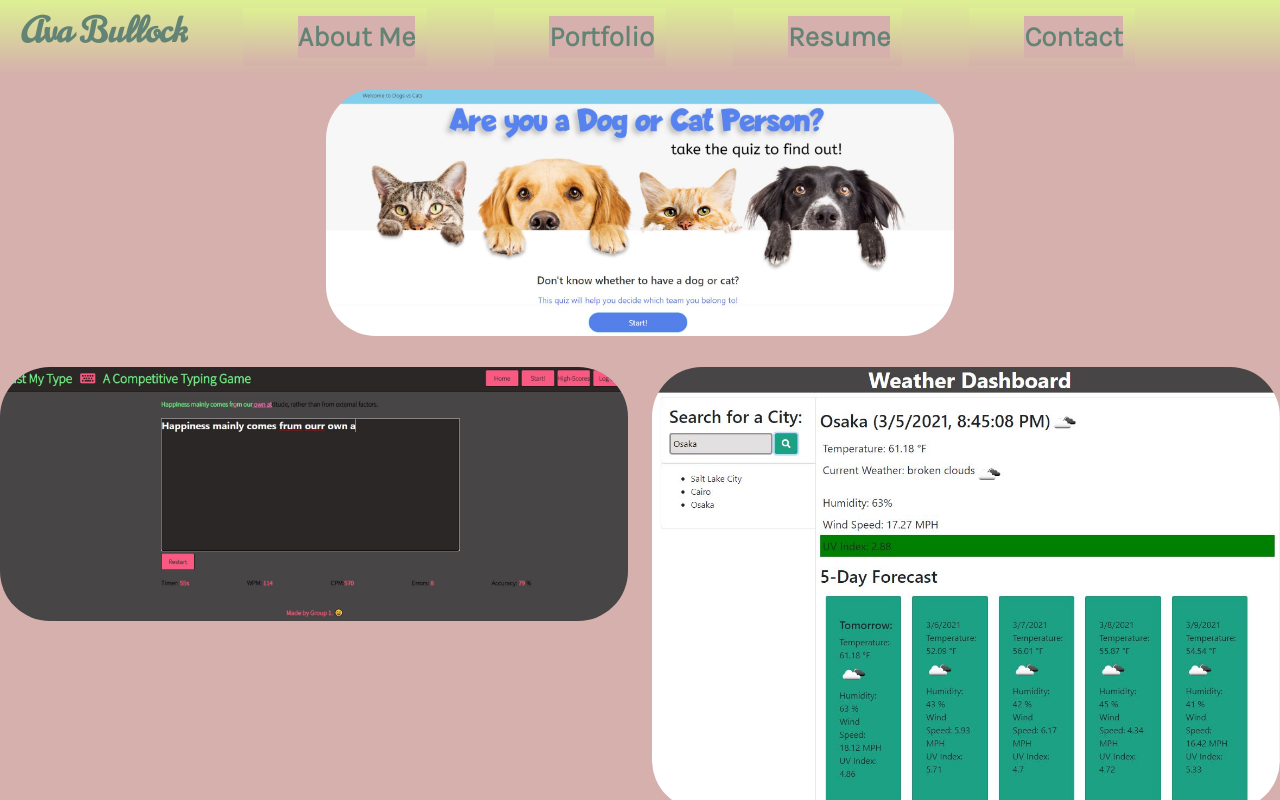
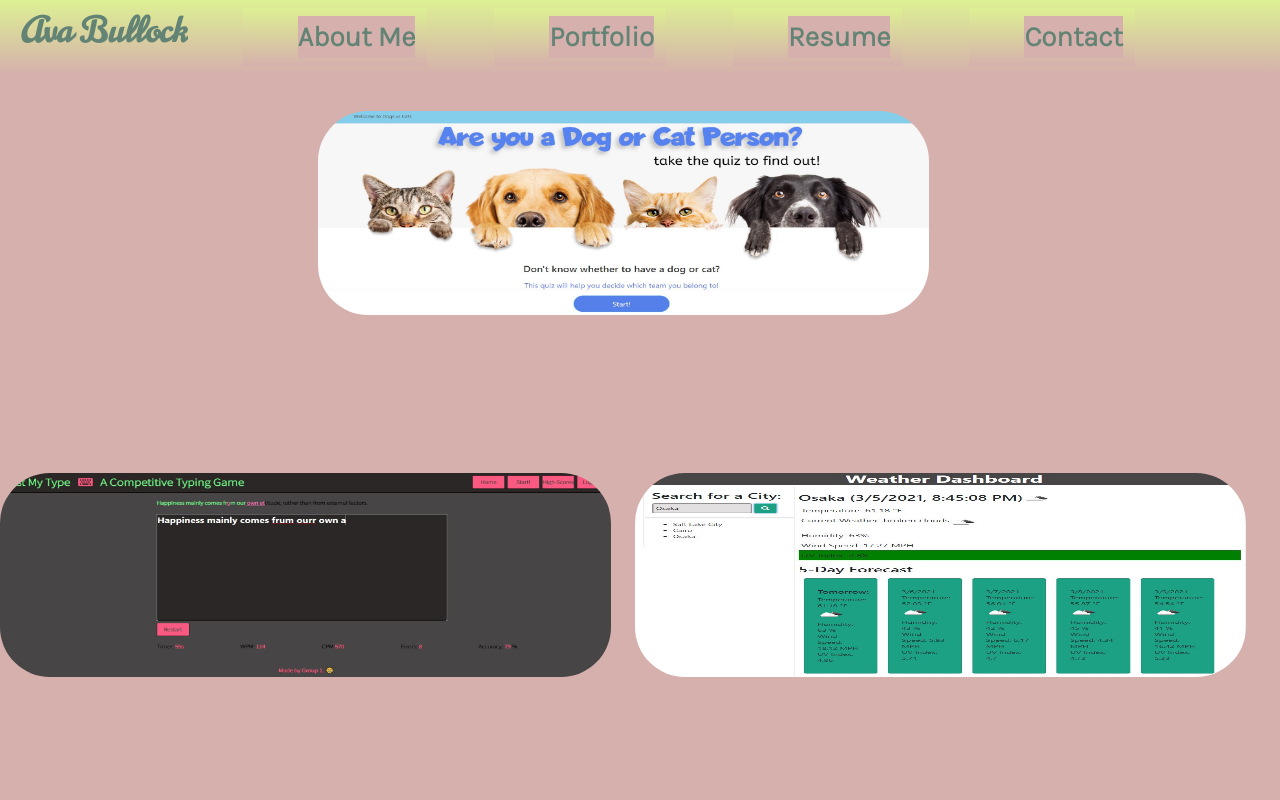
Before and after one commit to avamariee/portfolio-REACT, a React (Create React App) app: page / in a window 1280 px wide. Both pictures are taken after a click on the link "Portfolio". Shown: the top 800 px of the page. Built offline with nearby package versions, Linux system fonts and the light colour scheme.

Commit message:
styled images using bulma

```diff
--- a/src/assets/styles.css
+++ b/src/assets/styles.css
@@ -84,11 +84,26 @@ img {
 /* end about stylings */
 
 /* projects stylings */
-/*
-.images {
-    height: 700px;
-    width: 700px;
-    overflow: hidden;
-} */
+
+
+.images img {
+    display: flex;
+    flex-wrap: wrap;
+    flex: 1;
+    justify-content: space-around;
+    background-position: cover;
+    margin-right: 10px;
+}
+
+.images > div {
+    width: calc(100% - 10px);
+    height: 350px;
+    margin-top: 10px;
+    margin-bottom: 10px;
+    padding-bottom: 20px;
+
+}
+
+
 
 /* end projects stylings */
--- a/src/components/ProjectList/index.js
+++ b/src/components/ProjectList/index.js
@@ -10,10 +10,10 @@ function ProjectList() {
 
 
     return (
-        <div className="images">
+        <div className="images is-fullwidth">
           <div className="columns">
                <div className="column is-half is-offset-one-quarter">
-                   <a href="https://avamariee.github.io/pet-adoption-quiz/" target="_blank" rel="noreferrer">
+                   <a className="image is-3by1" href="https://avamariee.github.io/pet-adoption-quiz/" target="_blank" rel="noreferrer">
                     <img
                         src={DogsVsCats}
                         alt="A quiz website to see if you are a dog or a cat person, complete with facts about pet adoptions, and adoption links."
@@ -23,7 +23,7 @@ function ProjectList() {
           </div>
             <div className="columns">
                 <div className="column is-half">
-                <a href="https://stark-depths-18071.herokuapp.com/" target="_blank" rel="noreferrer">
+                <a className="image is-3by1" href="https://stark-depths-18071.herokuapp.com/" target="_blank" rel="noreferrer">
                     <img
                         src={JustMyType}
                         alt="Example"
@@ -31,7 +31,7 @@ function ProjectList() {
                     </a>
                 </div>
                 <div className="column is-half">
-                <a href="https://avamariee.github.io/weather-dashboard/" target="_blank" rel="noreferrer">
+                <a className="image is-3by1"href="https://avamariee.github.io/weather-dashboard/" target="_blank" rel="noreferrer">
                     <img
                         src={WeatherDashboard}
                         alt="Example"
@@ -39,9 +39,10 @@ function ProjectList() {
                     </a>
                 </div>
             </div>
+
                 <div className="columns">
                     <div className="column is-half">
-                <a href="https://pacific-escarpment-48422.herokuapp.com/" target="_blank" rel="noreferrer">
+                    <a className="image is-3by1" href="https://pacific-escarpment-48422.herokuapp.com/" target="_blank" rel="noreferrer">
                         <img
                             src={YourFavTech}
                             alt="Example"
@@ -49,7 +50,7 @@ function ProjectList() {
                         </a>
                     </div>
                      <div className="column is-half">
-                 <a href="https://avamariee.github.io/work-day-scheduler/" target="_blank" rel="noreferrer">
+                     <a className="image is-3by1" href="https://avamariee.github.io/work-day-scheduler/" target="_blank" rel="noreferrer">
                          <img
                             src={WorkDayScheduler}
                             alt="Example"
@@ -58,6 +59,7 @@ function ProjectList() {
                      </div>
                 </div>
 
+
         </div>
     )
 }
```
Lines whose indentation alone changed are shown as unchanged.
